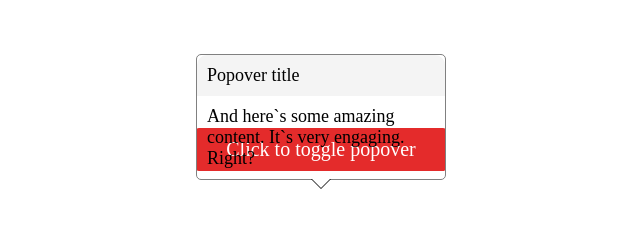
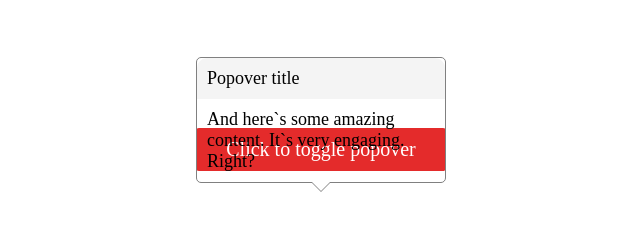
Before and after one commit to CarolineFell/ahj-homeworks-forms, a website built with webpack: page src/index.html in a window 1280 px wide. Both pictures are taken after a click on the element "Click to toggle popover". Shown: the full height of the page, 319-959 px from the left. Built offline with nearby package versions, Linux system fonts and the light colour scheme.

Commit message:
GitHub Pages link added + Corrected the code

```diff
--- a/src/css/style.css
+++ b/src/css/style.css
@@ -38,12 +38,18 @@
   padding: 10px;
 }
 
+.header-widget {
+  background-color: #f4f4f4;
+  border-top-left-radius: 10px;
+  border-top-right-radius: 10px;
+}
+
 .widget::before,
 .widget::after {
   content: "";
   position: absolute;
   border: 10px solid transparent;
-  border-top: 10px solid black;
+  border-top: 10px solid gray;
   bottom: -20px;
   left: calc(50% - 10px);
 }
@@ -53,9 +59,3 @@
   border-top: 10px solid #ffffff;
   bottom: -19px;
 }
-
-.header-widget {
-  background-color: #f4f4f4;
-  border-top-left-radius: 10px;
-  border-top-right-radius: 10px;
-}
--- a/src/js/Widget.js
+++ b/src/js/Widget.js
@@ -28,7 +28,8 @@ export default class Widget {
   positionWidget(element) {
     const clickWidget = document.querySelector('#widget');
     clickWidget.classList.toggle('hidden');
-    clickWidget.style.bottom = `${element.offsetTop - element.offsetHeight / 4}px`;
+    clickWidget.style.bottom = `${element.offsetTop - (clickWidget.offsetHeight - element.offsetHeight) / 6}px`;
+    // clickWidget.style.bottom = `${element.offsetTop - clickWidget.offsetHeight / 10}px`;
     clickWidget.style.left = `${element.offsetLeft - (clickWidget.offsetWidth - element.offsetWidth) / 2}px`;
   }
 }
```
Also changed, not shown: README.md.
